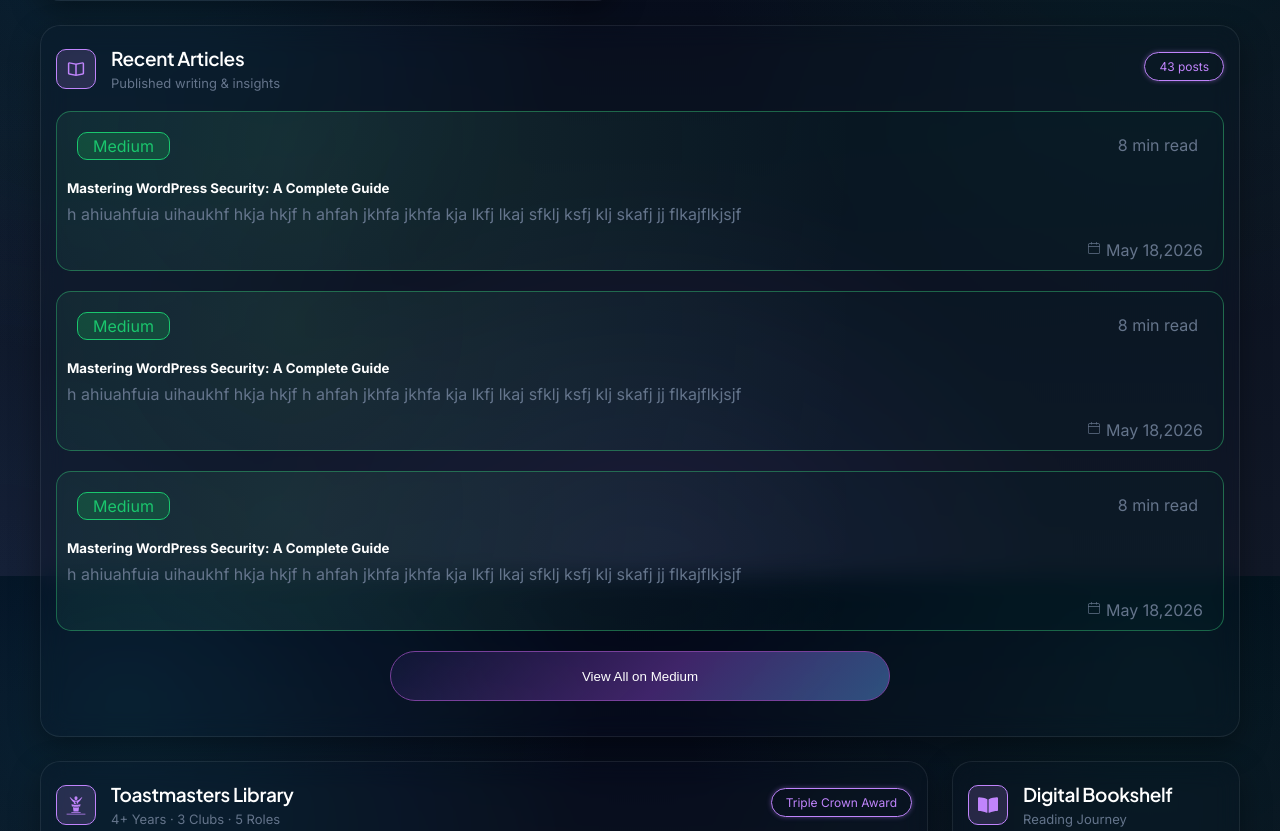
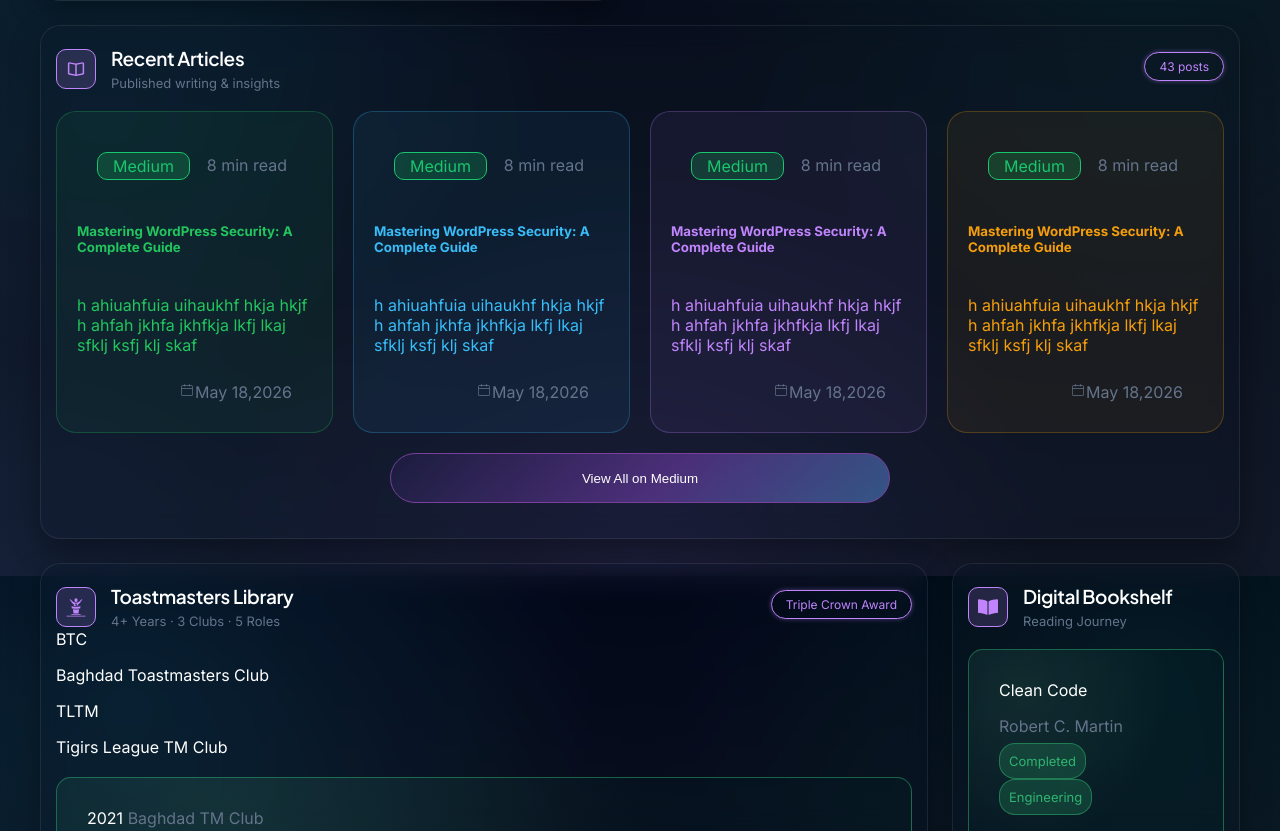
Before and after one commit to AfiaaSattar/AfiaaPortfolio, a React (Vite) app: page / in a window 1280 px wide. Shown: the part 1824-2655 px from the top of the page. Built offline with nearby package versions, Linux system fonts and the light colour scheme.

Commit message:
28th 2nd July

```diff
--- a/src/components/ArticlesCards.jsx
+++ b/src/components/ArticlesCards.jsx
@@ -1,5 +1,7 @@
 import { IoMdBook } from "react-icons/io";
 import { CiCalendar } from "react-icons/ci";
+import styled from "styled-components";
+import toast from "../assets/toast.png";
 import {
   CardHeader,
   CardLeftSide,
@@ -7,6 +9,9 @@ import {
   CardTextBox,
 } from "../styled/CardHeader.js";
 import { FooterBtn } from "../styled/Footerbtn.js";
+import { ArticalCards, ArticalCardsItem } from "../styled/Articles.js";
+import { articles } from "../data/articles.js";
+
 export default function ArticlesCards(){
     return(
         <div className="articles-card">
@@ -24,49 +29,21 @@ export default function ArticlesCards(){
                 </CardRightSide>
             </CardHeader>
         {/*articles-body*/}
-
-        <div className="articles-body">
-            <div className="articles-body-header">
-                <span>Medium</span>
-                <span>8 min read</span>
-            </div>
-            <h5>Mastering WordPress Security: A Complete Guide</h5>
-            <p>h ahiuahfuia uihaukhf hkja hkjf h ahfah jkhfa jkhfa
-                kja lkfj lkaj sfklj ksfj klj skafj jj flkajflkjsjf
-            </p>
-            <div className="articles-body-footer">
-                <span> <CiCalendar /> May 18,2026</span>
-            </div>
-        </div>
-
-        <div className="articles-body">
-            <div className="articles-body-header">
-                <span>Medium</span>
-                <span>8 min read</span>
-            </div>
-            <h5>Mastering WordPress Security: A Complete Guide</h5>
-            <p>h ahiuahfuia uihaukhf hkja hkjf h ahfah jkhfa jkhfa
-                kja lkfj lkaj sfklj ksfj klj skafj jj flkajflkjsjf
-            </p>
-            <div className="articles-body-footer">
-                <span> <CiCalendar /> May 18,2026</span>
-            </div>
-        </div>
-
-        <div className="articles-body">
-            <div className="articles-body-header">
-                <span>Medium</span>
-                <span>8 min read</span>
-            </div>
-            <h5>Mastering WordPress Security: A Complete Guide</h5>
-            <p>h ahiuahfuia uihaukhf hkja hkjf h ahfah jkhfa jkhfa
-                kja lkfj lkaj sfklj ksfj klj skafj jj flkajflkjsjf
-            </p>
-            <div className="articles-body-footer">
-                <span> <CiCalendar /> May 18,2026</span>
-            </div>
-        </div>
-
+        <ArticalCards>
+            {articles.map((item) => (
+                <ArticalCardsItem $color={item.themeColor}>
+                <div className="articles-body-header">
+                    <span>Medium</span>
+                    <span>{item.time}</span>
+                </div>
+                <h5>{item.title}</h5>
+                <p> {item.desc}</p>
+                <div className="articles-body-footer">
+                    <span> <CiCalendar />{item.publish}</span>
+                </div>
+                </ArticalCardsItem>
+                    ))}
+        </ArticalCards>
         {/*View All Credentials*/}
             <FooterBtn>
                <button>View All on Medium</button>
--- /dev/null
+++ b/src/data/articles.js
@@ -0,0 +1,40 @@
+import test from "../assets/toast.png";
+export const articles = [
+    {
+        id:1,
+        pic: test,
+        time: "8 min read",
+        title: "Mastering WordPress Security: A Complete Guide",
+        desc:  "h ahiuahfuia uihaukhf hkja hkjf h ahfah jkhfa jkhfkja lkfj lkaj sfklj ksfj klj skaf",
+        publish: "May 18,2026",
+        themeColor: "#22C55E"
+    },
+        {
+        id:2,
+        pic: test,
+        time: "8 min read",
+        title: "Mastering WordPress Security: A Complete Guide",
+        desc:  "h ahiuahfuia uihaukhf hkja hkjf h ahfah jkhfa jkhfkja lkfj lkaj sfklj ksfj klj skaf",
+        publish: "May 18,2026",
+        themeColor: "#38BDF8"
+    },
+        {
+        id:3,
+        pic: test,
+        time: "8 min read",
+        title: "Mastering WordPress Security: A Complete Guide",
+        desc:  "h ahiuahfuia uihaukhf hkja hkjf h ahfah jkhfa jkhfkja lkfj lkaj sfklj ksfj klj skaf",
+        publish: "May 18,2026",
+        themeColor: "#C084FC"
+    },
+        {
+        id:4,
+        pic: test,
+        time: "8 min read",
+        title: "Mastering WordPress Security: A Complete Guide",
+        desc:  "h ahiuahfuia uihaukhf hkja hkjf h ahfah jkhfa jkhfkja lkfj lkaj sfklj ksfj klj skaf",
+        publish: "May 18,2026",
+        themeColor:  "#F59E0B"
+    },
+
+]
--- /dev/null
+++ b/src/styled/Articles.js
@@ -0,0 +1,35 @@
+import styled from "styled-components";
+export const ArticalCards = styled.div`
+  display: grid;
+  grid-template-columns: repeat(4, 1fr);
+  gap: 20px;
+  margin-top: 20px;
+
+  @media (max-width: 1200px) {
+  grid-template-columns: repeat(2, 1fr);
+}
+
+@media (max-width: 700px) {
+  grid-template-columns: 1fr;
+}
+`
+export const ArticalCardsItem = styled.div`
+  display: flex;
+  flex-direction: column;
+  justify-content: space-between;
+
+  min-height: 280px;
+  padding: 20px;
+  border-radius: 20px;
+
+  background-size: cover;
+  background-position: center;
+  background-repeat: no-repeat;
+
+  position: relative;
+  overflow: hidden;
+
+  color:  ${({$color}) => `${$color}`};
+  background:  ${({$color}) => `${$color}10`};
+  border: 1px solid ${({ $color }) => `${$color}40`};
+`
```
